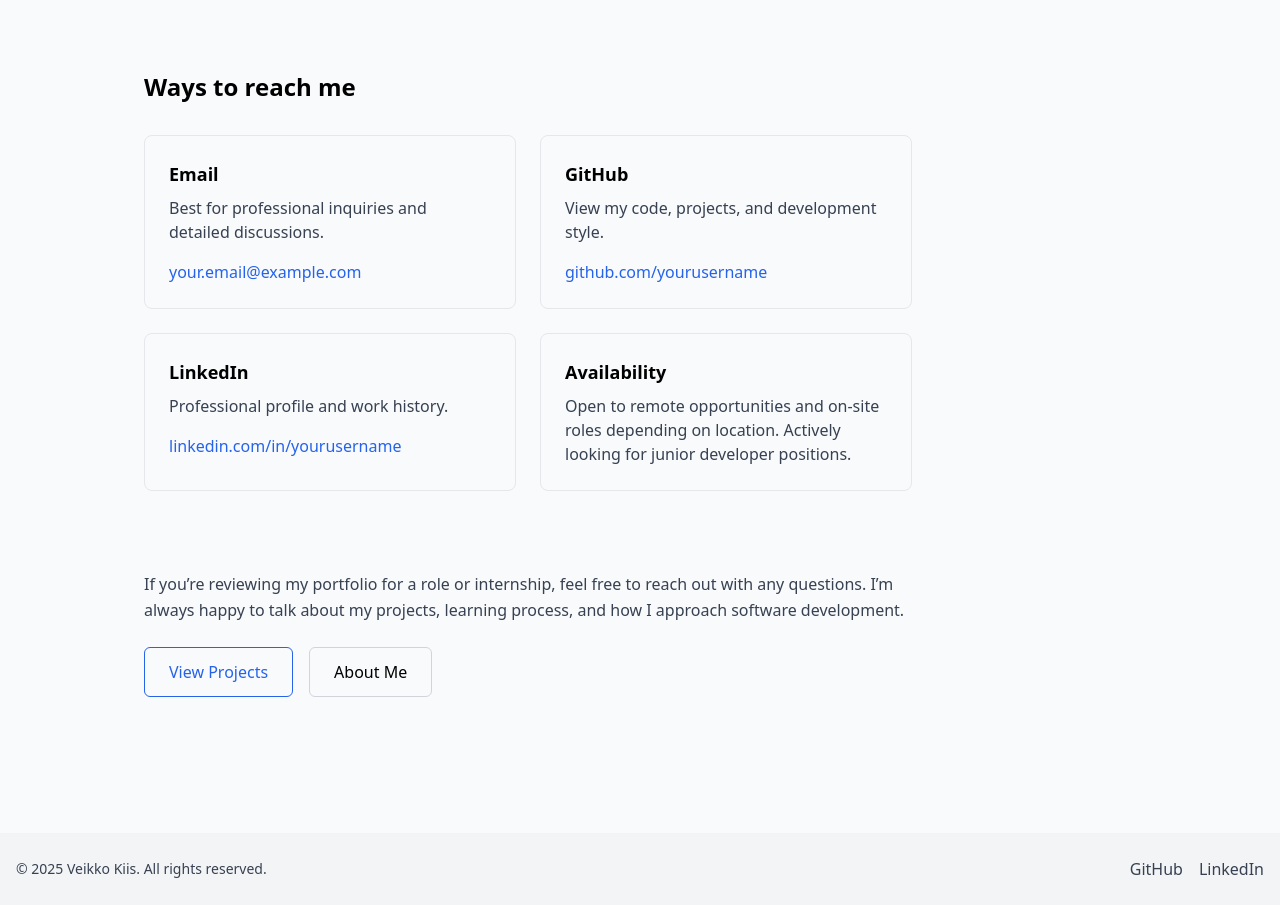
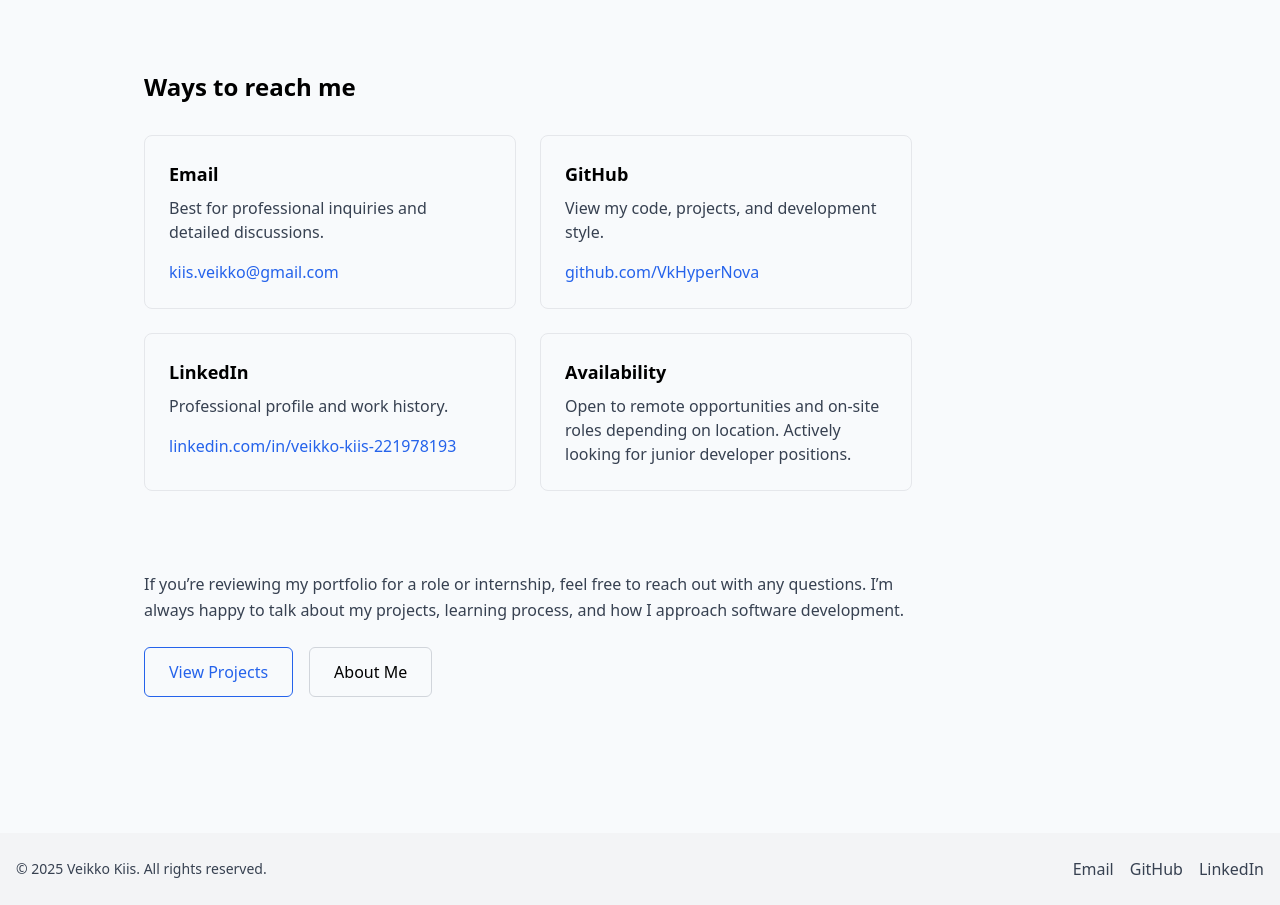
Before and after one commit to VkHyperNova/vk-portfolio-github, a Next.js app: page /contact in a window 1280 px wide. Shown: the part 300-1205 px from the top of the page. Built offline with nearby package versions, Linux system fonts and the light colour scheme.

Commit message:
Refactor footer and contact components to use dynamic data; add skills and contacts data files; projects added linux suppot notifier

```diff
--- a/src/app/Footer.js
+++ b/src/app/Footer.js
@@ -1,6 +1,7 @@
 "use client"; // Only needed if you use state (optional)
 
 import Link from "next/link";
+import { contacts } from "./contact/contacts";
 
 export default function Footer() {
   return (
@@ -11,12 +12,16 @@ export default function Footer() {
 
         {/* Social links */}
         <div className="flex space-x-4 mt-2 md:mt-0">
-          <Link href="https://github.com/VkHyperNova" target="_blank" rel="noopener noreferrer">
-            GitHub
-          </Link>
-          <Link href="https://www.linkedin.com/in/veikko-kiis-221978193/?trk=public-profile-join-page" target="_blank" rel="noopener noreferrer">
-            LinkedIn
-          </Link>
+          {contacts.map((contact) => (
+            <Link
+              key={contact.name}
+              href={contact.url}
+              target="_blank"
+              rel="noopener noreferrer"
+            >
+              {contact.name}
+            </Link>
+          ))}
         </div>
       </div>
     </footer>
--- /dev/null
+++ b/src/app/about/skills.js
@@ -0,0 +1,13 @@
+export const skills = [
+    "Go (Golang)",
+    "Next.js",
+    "REST APIs",
+    "WordPress (PHP)",
+    "SQL",
+    "Python",
+    "Linux",
+    "Git",
+    "Node JS",
+    "Bootstrap CSS",
+    "Tailwind CSS",
+]
--- /dev/null
+++ b/src/app/contact/contacts.js
@@ -0,0 +1,21 @@
+// src/app/contacts.js
+export const contacts = [
+  {
+    name: "Email",
+    label: "kiis.veikko@gmail.com",
+    url: "mailto:kiis.veikko@gmail.com",
+    description: "Best for professional inquiries and detailed discussions.",
+  },
+  {
+    name: "GitHub",
+    label: "github.com/VkHyperNova",
+    url: "https://github.com/VkHyperNova",
+    description: "View my code, projects, and development style.",
+  },
+  {
+    name: "LinkedIn",
+    label: "linkedin.com/in/veikko-kiis-221978193",
+    url: "https://www.linkedin.com/in/veikko-kiis-221978193",
+    description: "Professional profile and work history.",
+  },
+];
--- a/src/app/contact/page.js
+++ b/src/app/contact/page.js
@@ -1,4 +1,5 @@
 import Link from "next/link";
+import { contacts } from "./contacts"; // adjust path as needed
 
 export const metadata = {
   title: "Contact | Developer Portfolio",
@@ -12,9 +13,7 @@ export default function ContactPage() {
       <div className="space-y-20">
         {/* ================= HEADER ================= */}
         <section className="max-w-3xl">
-          <h1 className="text-4xl md:text-5xl font-bold mb-6">
-            Contact
-          </h1>
+          <h1 className="text-4xl md:text-5xl font-bold mb-6">Contact</h1>
           <p className="text-lg text-gray-700 dark:text-gray-300 leading-relaxed">
             If you’d like to discuss a project, opportunity, or just have a
             technical question, feel free to reach out. I’m open to internships,
@@ -24,58 +23,30 @@ export default function ContactPage() {
 
         {/* ================= CONTACT OPTIONS ================= */}
         <section>
-          <h2 className="text-2xl font-semibold mb-8">
-            Ways to reach me
-          </h2>
+          <h2 className="text-2xl font-semibold mb-8">Ways to reach me</h2>
 
           <div className="grid gap-6 sm:grid-cols-2 max-w-3xl">
-            {/* Email */}
-            <div className="rounded-lg border border-gray-200 dark:border-gray-700 p-6">
-              <h3 className="text-lg font-semibold mb-2">Email</h3>
+            {contacts.map((contact) => (
+              <div
+                key={contact.name}
+                className="rounded-lg border border-gray-200 dark:border-gray-700 p-6"
+              >
+                <h3 className="text-lg font-semibold mb-2">{contact.name}</h3>
                 <p className="text-gray-700 dark:text-gray-300 mb-4">
-                Best for professional inquiries and detailed discussions.
-              </p>
-              <a
-                href="mailto:your.email@example.com"
-                className="text-blue-600 hover:underline"
-              >
-                your.email@example.com
-              </a>
-            </div>
-
-            {/* GitHub */}
-            <div className="rounded-lg border border-gray-200 dark:border-gray-700 p-6">
-              <h3 className="text-lg font-semibold mb-2">GitHub</h3>
-              <p className="text-gray-700 dark:text-gray-300 mb-4">
-                View my code, projects, and development style.
+                  {contact.description}
                 </p>
                 <Link
-                href="https://github.com/yourusername"
+                  href={contact.url}
                   target="_blank"
                   rel="noopener noreferrer"
                   className="text-blue-600 hover:underline"
                 >
-                github.com/yourusername
+                  {contact.label}
                 </Link>
               </div>
+            ))}
 
-            {/* LinkedIn */}
-            <div className="rounded-lg border border-gray-200 dark:border-gray-700 p-6">
-              <h3 className="text-lg font-semibold mb-2">LinkedIn</h3>
-              <p className="text-gray-700 dark:text-gray-300 mb-4">
-                Professional profile and work history.
-              </p>
-              <Link
-                href="https://linkedin.com/in/yourusername"
-                target="_blank"
-                rel="noopener noreferrer"
-                className="text-blue-600 hover:underline"
-              >
-                linkedin.com/in/yourusername
-              </Link>
-            </div>
-
-            {/* Location / Availability */}
+            {/* Location / Availability — kept separate since it's not a link */}
             <div className="rounded-lg border border-gray-200 dark:border-gray-700 p-6">
               <h3 className="text-lg font-semibold mb-2">Availability</h3>
               <p className="text-gray-700 dark:text-gray-300">
--- a/src/app/projects/projects.js
+++ b/src/app/projects/projects.js
@@ -26,6 +26,11 @@ export const projects = [
     longDescription:
       "VK-BOOKS is a command-line utility for logging and managing books you've read. Built in Go, it emphasizes straightforward data persistence, clean error handling, and a no-frills interface that stays out of your way.",
     tech: ["Go", "CLI", "File I/O"],
+    os: {
+      linux: "tested",
+      windows: "unknown",
+      macos: "unknown",
+    },
     github: "https://github.com/VkHyperNova/VK-Books",
     screenshot: "test",
     live: "",
@@ -37,6 +42,11 @@ export const projects = [
     longDescription:
       "VK-QUOTES is a command-line utility for saving quotes you come across while reading — whether from books or online. Built in Go, it keeps your collection organized and accessible straight from the terminal, with a focus on simplicity and reliable data persistence.",
     tech: ["Go", "CLI", "File I/O"],
+    os: {
+      linux: "tested",
+      windows: "unknown",
+      macos: "unknown",
+    },
     github: "https://github.com/VkHyperNova/VK-Quotes",
     screenshot: "test",
     live: "",
@@ -48,6 +58,11 @@ export const projects = [
     longDescription:
       "VK-FINANCE is a command-line application built in Go for quickly logging and organizing personal financial data. It stores entries locally in a simple JSON-based file, with no external database or network dependency required. Designed to be fast, minimal, and fully offline, it's ideal for anyone who wants a no-frills way to track income and expenses directly from the terminal.",
     tech: ["Go", "CLI", "File I/O"],
+    os: {
+      linux: "tested",
+      windows: "unknown",
+      macos: "unknown",
+    },
     github: "https://github.com/VkHyperNova/VK-FINANCE",
     screenshot: "test",
     live: "",
@@ -59,6 +74,11 @@ export const projects = [
     longDescription:
       "VK-WALKING is a command-line application built in Go for quickly logging and tracking personal walking data. Entries are stored locally in a simple file-based format, with no external database or network connection required, making it a fast and fully offline way to keep a personal walking log directly from the terminal.",
     tech: ["Go", "CLI", "File I/O"],
+    os: {
+      linux: "tested",
+      windows: "unknown",
+      macos: "unknown",
+    },
     github: "https://github.com/VkHyperNova/vk-walking",
     screenshot: "test",
     live: "",
@@ -70,6 +90,11 @@ export const projects = [
     longDescription:
       "PWM is a lightweight command-line tool for securely storing and retrieving credentials, built entirely in Go. The project was as much a learning exercise as a utility — a hands-on deep dive into core Go fundamentals like clean error handling, structured file I/O, and writing maintainable code without unnecessary abstraction or complexity.",
     tech: ["Go", "CLI", "File I/O"],
+    os: {
+      linux: "tested",
+      windows: "unknown",
+      macos: "unknown",
+    },
     github: "https://github.com/VkHyperNova/PWM",
     screenshot: "test",
     live: "",
@@ -81,7 +106,44 @@ export const projects = [
     longDescription:
       "VK-FASTING is a command-line application built in Go for logging and tracking fasting periods. It stores entries locally in a simple file-based format, with no external database or network connection required, making it a fast and fully offline way to keep track of fasting duration directly from the terminal.",
     tech: ["Go", "CLI", "File I/O"],
+    os: {
+      linux: "tested",
+      windows: "unknown",
+      macos: "unknown",
+    },
     github: "https://github.com/VkHyperNova/vk-fasting",
+    screenshot: "test",
+    live: "",
+  },
+  {
+    slug: "vk-time",
+    title: "vk-time",
+    description: "A CLI countdown timer with music, built for focus sessions and meditation.",
+    longDescription:
+      "vk-time is a command-line productivity tool built in Go that helps you stay focused on a task. It runs a countdown timer while playing music, keeps the computer awake by preventing it from going to sleep, and sounds an alarm when time is up. I use it for meditation sessions, but it works just as well as a general focus or Pomodoro-style timer.",
+    tech: ["Go", "CLI", "File I/O"],
+    os: {
+      linux: "tested",
+      windows: "unknown",
+      macos: "unknown",
+    },
+    github: "https://github.com/VkHyperNova/vk-time",
+    screenshot: "test",
+    live: "",
+  },
+  {
+    slug: "vk-weather",
+    title: "vk-weather",
+    description: "A CLI tool for checking current weather from the terminal.",
+    longDescription:
+      "vk-weather is a command-line application built in Go that fetches and displays current weather information directly in the terminal. It pulls live data from an online weather source, giving a quick, no-browser-needed way to check conditions on the go.",
+    tech: ["Go", "CLI", "File I/O"],
+    os: {
+      linux: "tested",
+      windows: "unknown",
+      macos: "unknown",
+    },
+    github: "https://github.com/VkHyperNova/VK-Weather",
     screenshot: "test",
     live: "",
   },
@@ -93,28 +155,6 @@ export const projects = [
       "vk-youtube-downloader is a command-line application built in Go for downloading YouTube videos and extracting them as audio files. It offers a simple, no-frills way to grab music or audio content directly from the terminal, without needing a browser or third-party GUI app.",
     tech: ["Go", "CLI", "File I/O"],
     github: "https://github.com/VkHyperNova/vk-youtube-downloader",
-    screenshot: "test",
-    live: "",
-  },
-  {
-    slug: "vk-time",
-    title: "vk-time",
-    description: "A CLI countdown timer with music, built for focus sessions and meditation.",
-    longDescription:
-      "vk-time is a command-line productivity tool built in Go that helps you stay focused on a task. It runs a countdown timer while playing music, keeps the computer awake by preventing it from going to sleep, and sounds an alarm when time is up. I use it for meditation sessions, but it works just as well as a general focus or Pomodoro-style timer.",
-    tech: ["Go", "CLI", "File I/O"],
-    github: "https://github.com/VkHyperNova/vk-time",
-    screenshot: "test",
-    live: "",
-  },
-  {
-    slug: "vk-weather",
-    title: "vk-weather",
-    description: "A CLI tool for checking current weather from the terminal.",
-    longDescription:
-      "vk-weather is a command-line application built in Go that fetches and displays current weather information directly in the terminal. It pulls live data from an online weather source, giving a quick, no-browser-needed way to check conditions on the go.",
-    tech: ["Go", "CLI", "File I/O"],
-    github: "https://github.com/VkHyperNova/VK-Weather",
     screenshot: "test",
     live: "",
   },
```
Also changed, not shown: src/app/about/page.js (+2 -15 lines), src/app/page.js (+3 -11 lines), src/app/projects/page.js (+17 -0 lines). Lines whose indentation alone changed are shown as unchanged.
